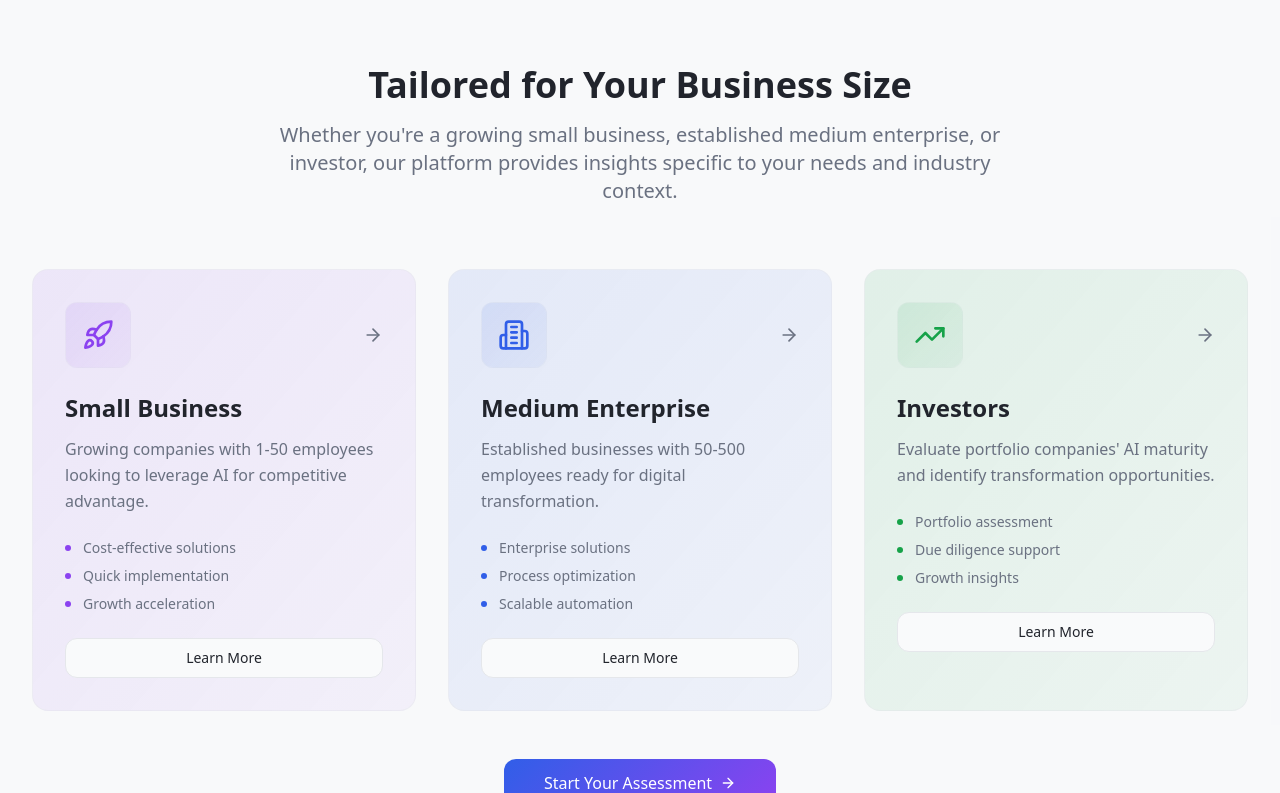
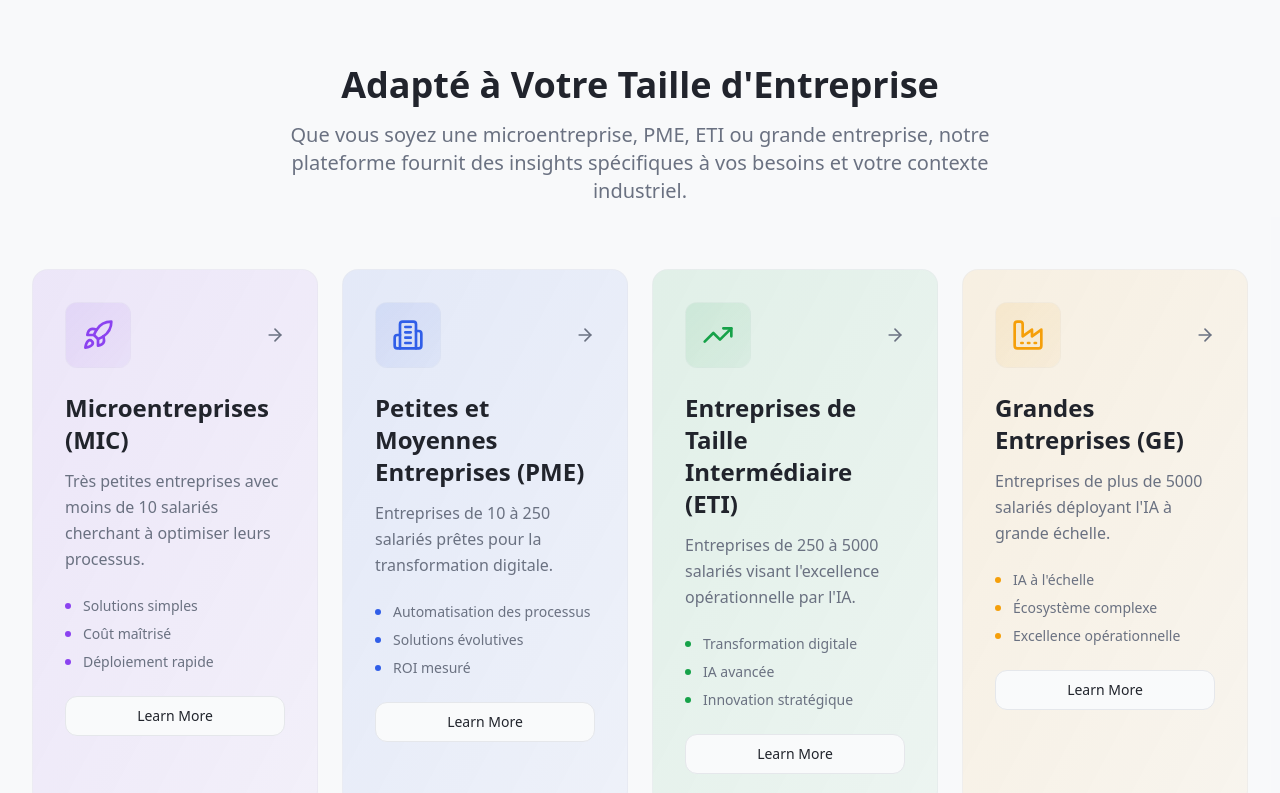
Before and after one commit to houseofichigo/strat-ai-plan, a React (Vite) app: page / in a window 1280 px wide. Shown: the part 800-1593 px from the top of the page. Built offline with nearby package versions, Linux system fonts and the light colour scheme.

Commit message:
Remove investor segment
Remove the investor segment from the platform and update the business size options to reflect the chosen categories: Microenterprise, Small and Medium Enterprise (PME), Intermediate-Sized Enterprise (ETI), and Large Enterprise (GE).

```diff
--- a/src/components/SegmentCards.tsx
+++ b/src/components/SegmentCards.tsx
@@ -1,37 +1,47 @@
 import { Button } from "@/components/ui/button";
 import { Link } from "react-router-dom";
-import { Building2, Rocket, TrendingUp, ArrowRight } from "lucide-react";
+import { Building2, Rocket, TrendingUp, Factory, ArrowRight } from "lucide-react";
 
 const segments = [
   {
-    id: "sme",
-    title: "Small Business",
-    description: "Growing companies with 1-50 employees looking to leverage AI for competitive advantage.",
+    id: "microenterprise",
+    title: "Microentreprises (MIC)",
+    description: "Très petites entreprises avec moins de 10 salariés cherchant à optimiser leurs processus.",
     icon: Rocket,
-    features: ["Cost-effective solutions", "Quick implementation", "Growth acceleration"],
-    link: "/for-companies",
+    features: ["Solutions simples", "Coût maîtrisé", "Déploiement rapide"],
+    link: "/start",
     color: "bg-gradient-to-br from-accent/10 to-accent/5",
     iconColor: "text-accent"
   },
   {
-    id: "enterprise",
-    title: "Medium Enterprise",
-    description: "Established businesses with 50-500 employees ready for digital transformation.",
+    id: "pme",
+    title: "Petites et Moyennes Entreprises (PME)",
+    description: "Entreprises de 10 à 250 salariés prêtes pour la transformation digitale.",
     icon: Building2,
-    features: ["Enterprise solutions", "Process optimization", "Scalable automation"],
-    link: "/for-companies",
+    features: ["Automatisation des processus", "Solutions évolutives", "ROI mesuré"],
+    link: "/start",
     color: "bg-gradient-to-br from-primary/10 to-primary/5",
     iconColor: "text-primary"
   },
   {
-    id: "investor",
-    title: "Investors",
-    description: "Evaluate portfolio companies' AI maturity and identify transformation opportunities.",
+    id: "eti",
+    title: "Entreprises de Taille Intermédiaire (ETI)",
+    description: "Entreprises de 250 à 5000 salariés visant l'excellence opérationnelle par l'IA.",
     icon: TrendingUp,
-    features: ["Portfolio assessment", "Due diligence support", "Growth insights"],
-    link: "/for-investors",
+    features: ["Transformation digitale", "IA avancée", "Innovation stratégique"],
+    link: "/start",
     color: "bg-gradient-to-br from-success/10 to-success/5",
     iconColor: "text-success"
+  },
+  {
+    id: "ge",
+    title: "Grandes Entreprises (GE)",
+    description: "Entreprises de plus de 5000 salariés déployant l'IA à grande échelle.",
+    icon: Factory,
+    features: ["IA à l'échelle", "Écosystème complexe", "Excellence opérationnelle"],
+    link: "/start",
+    color: "bg-gradient-to-br from-warning/10 to-warning/5",
+    iconColor: "text-warning"
   }
 ];
 
@@ -41,15 +51,15 @@ const SegmentCards = () => {
       <div className="max-w-7xl mx-auto px-4 sm:px-6 lg:px-8">
         <div className="text-center mb-16">
           <h2 className="text-3xl md:text-4xl font-bold text-foreground mb-4">
-            Tailored for Your Business Size
+            Adapté à Votre Taille d'Entreprise
           </h2>
           <p className="text-xl text-muted-foreground max-w-3xl mx-auto">
-            Whether you're a growing small business, established medium enterprise, or investor,
-            our platform provides insights specific to your needs and industry context.
+            Que vous soyez une microentreprise, PME, ETI ou grande entreprise,
+            notre plateforme fournit des insights spécifiques à vos besoins et votre contexte industriel.
           </p>
         </div>
 
-        <div className="grid md:grid-cols-3 gap-8">
+        <div className="grid md:grid-cols-2 lg:grid-cols-4 gap-6">
           {segments.map((segment, index) => {
             const IconComponent = segment.icon;
             return (
@@ -98,7 +108,7 @@ const SegmentCards = () => {
         <div className="text-center mt-12">
           <Button variant="gradient" size="xl" asChild>
             <Link to="/start" className="group">
-              Start Your Assessment
+              Commencer Votre Évaluation
               <ArrowRight className="w-5 h-5 group-hover:translate-x-1 transition-transform" />
             </Link>
           </Button>
--- a/src/pages/Start.tsx
+++ b/src/pages/Start.tsx
@@ -36,7 +36,7 @@ const segments = [
     id: "ge",
     title: "Grandes Entreprises (GE)",
     description: "Entreprises de plus de 5000 salariés",
-    icon: Building2,
+    icon: Factory,
     features: ["IA à l'échelle", "Écosystème complexe", "Excellence opérationnelle"],
     color: "border-warning hover:border-warning/60",
     bgColor: "hover:bg-warning/5"
```
